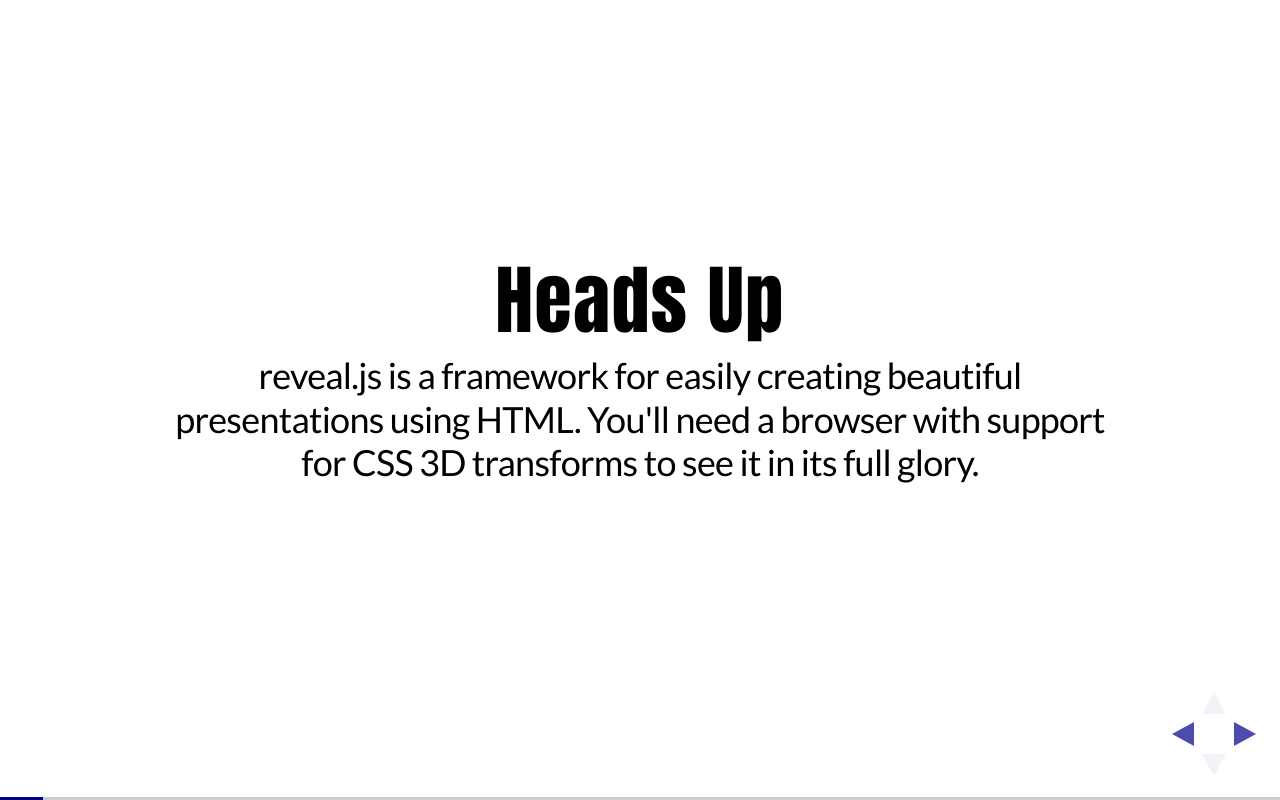
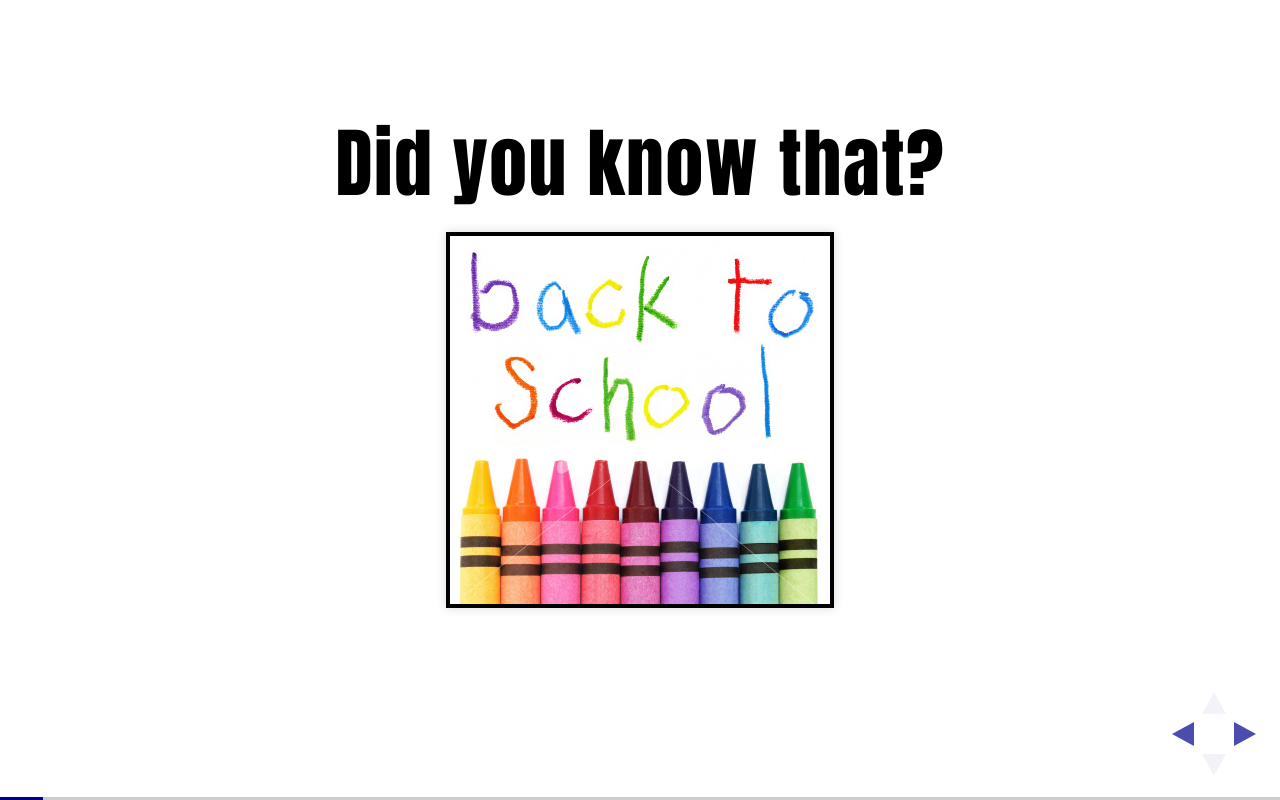
Before and after one commit to amyflatt/Python2026, a website: page index.html in a window 1280 px wide. Both pictures are taken after a click on the element 1251 px from the left and 734 px from the top of the page. Drawn offline with Linux system fonts and the light colour scheme; a web font is replaced by a local one.

Commit message:
second slide first image

```diff
--- a/index.html
+++ b/index.html
@@ -46,17 +46,13 @@
 					<h1>Python</h1>
 					<h3>For the Class of 2026</h3>
 					<p>
-						<small>Created by <a href="http://hakim.se">Amy FLatt</a> / <a href="http://twitter.com/hakimel">amy.flatt@mnps.org</a></small>
+						<small>Created by <a href="http://hakim.se">Amy Flatt</a> / <a href="http://twitter.com/hakimel">amy.flatt@mnps.org</a></small>
 					</p>
 				</section>
 
 				<section>
-					<h2>Heads Up</h2>
-					<p>
-						reveal.js is a framework for easily creating beautiful presentations using HTML. You'll need a browser with
-						support for CSS 3D transforms to see it in its full glory.
-					</p>
-
+					<h2>Did you know that?</h2>
+					<img width="380" height="368" src="images/crayons.jpg">
 					<aside class="notes">
 						Oh hey, these are some notes. They'll be hidden in your presentation, but you can see them if you open the speaker notes window (hit 's' on your keyboard).
 					</aside>
```
Also changed, not shown: images/crayons.jpg (added).
